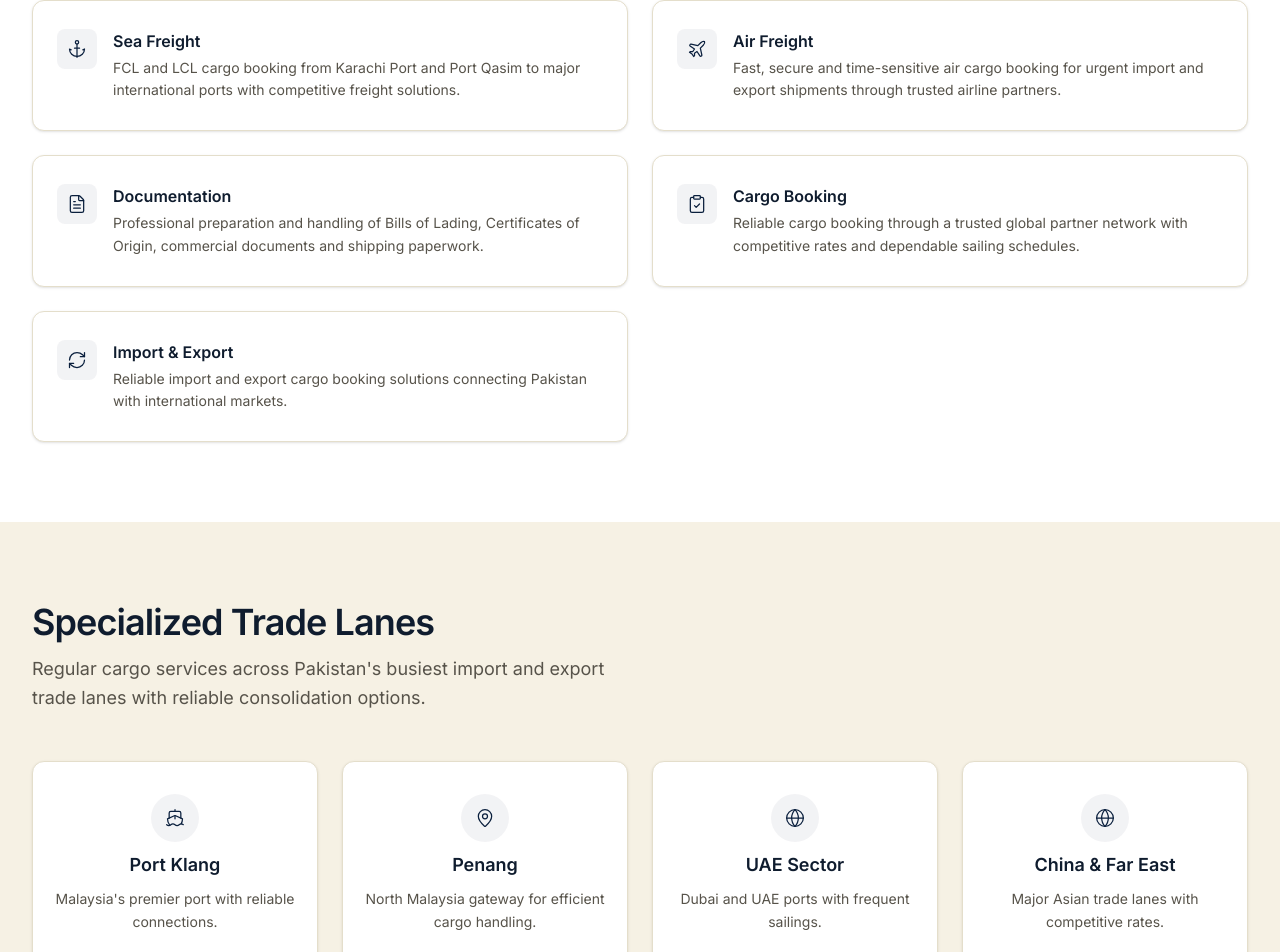
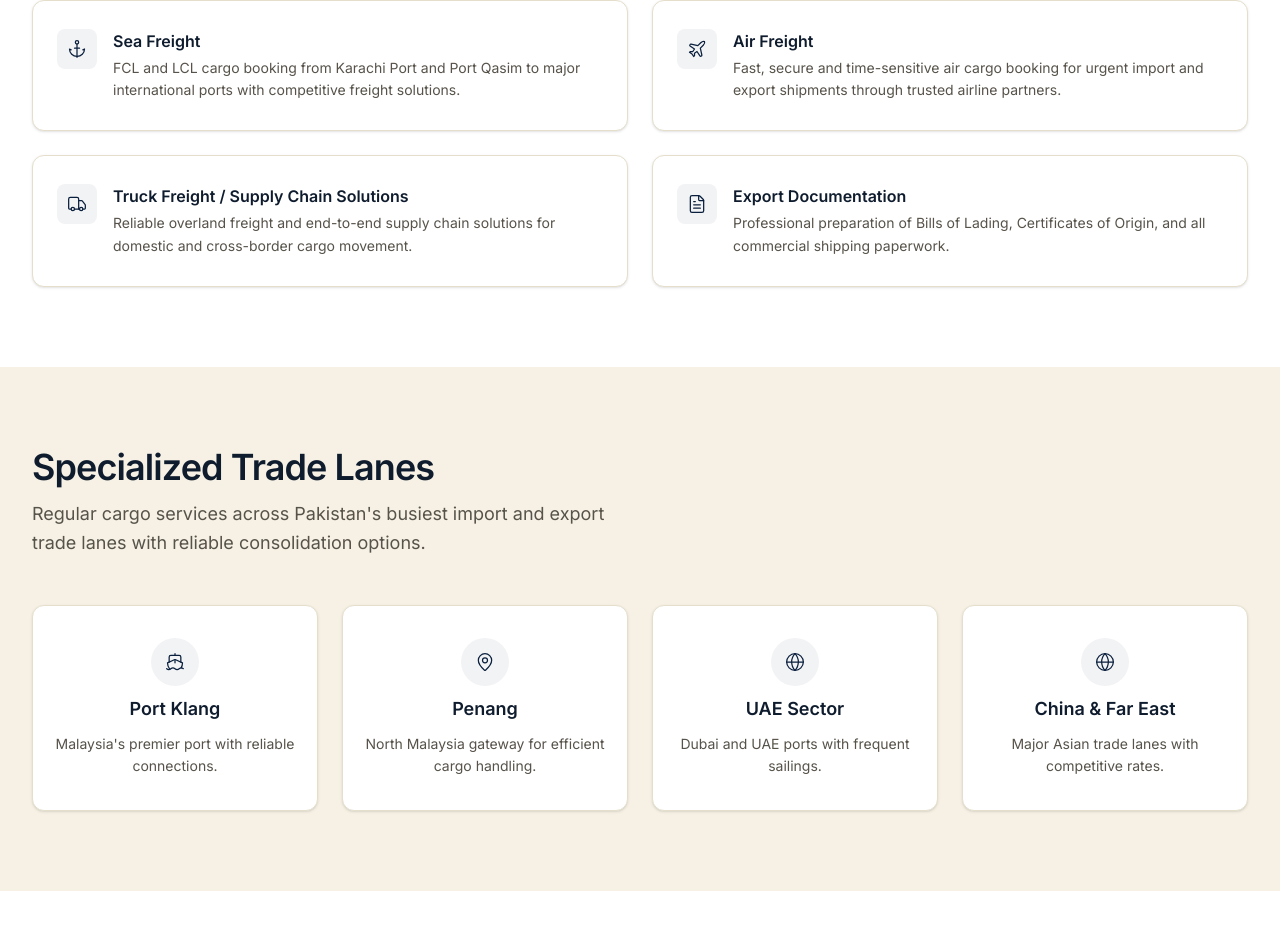
Before and after one commit to Mairaarshad19/allied-shipping-website, a Next.js app: page / in a window 1280 px wide. Shown: the part 1455-2407 px from the top of the page. Built offline with nearby package versions, Linux system fonts and the light colour scheme.

Commit message:
feat(services): add truck freight and improve service cards

```diff
--- a/components/Services.tsx
+++ b/components/Services.tsx
@@ -1,4 +1,4 @@
-import { Anchor, Plane, FileText, ClipboardCheck, RefreshCw } from "lucide-react";
+import { Anchor, Plane, Truck, FileText } from "lucide-react";
 import Container from "./Container";
 import Reveal from "./Reveal";
 
@@ -16,22 +16,16 @@ const SERVICES = [
       "Fast, secure and time-sensitive air cargo booking for urgent import and export shipments through trusted airline partners.",
   },
   {
-    icon: FileText,
-    title: "Documentation",
+    icon: Truck,
+    title: "Truck Freight / Supply Chain Solutions",
     description:
-      "Professional preparation and handling of Bills of Lading, Certificates of Origin, commercial documents and shipping paperwork.",
+      "Reliable overland freight and end-to-end supply chain solutions for domestic and cross-border cargo movement.",
   },
   {
-    icon: ClipboardCheck,
-    title: "Cargo Booking",
+    icon: FileText,
+    title: "Export Documentation",
     description:
-      "Reliable cargo booking through a trusted global partner network with competitive rates and dependable sailing schedules.",
-  },
-  {
-    icon: RefreshCw,
-    title: "Import & Export",
-    description:
-      "Reliable import and export cargo booking solutions connecting Pakistan with international markets.",
+      "Professional preparation of Bills of Lading, Certificates of Origin, and all commercial shipping paperwork.",
   },
 ];
 
```
